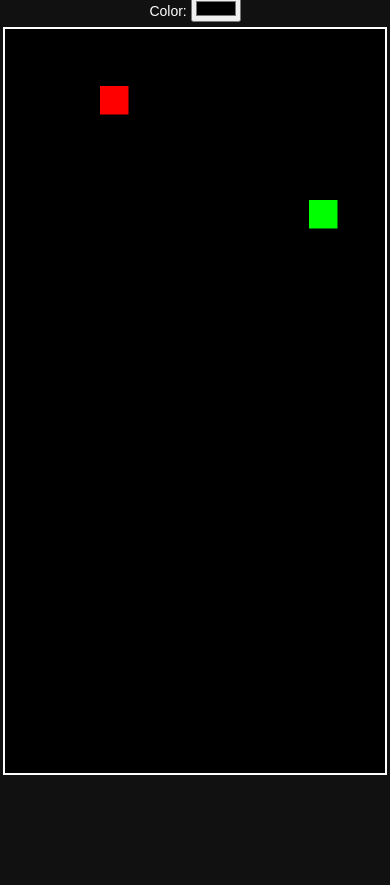
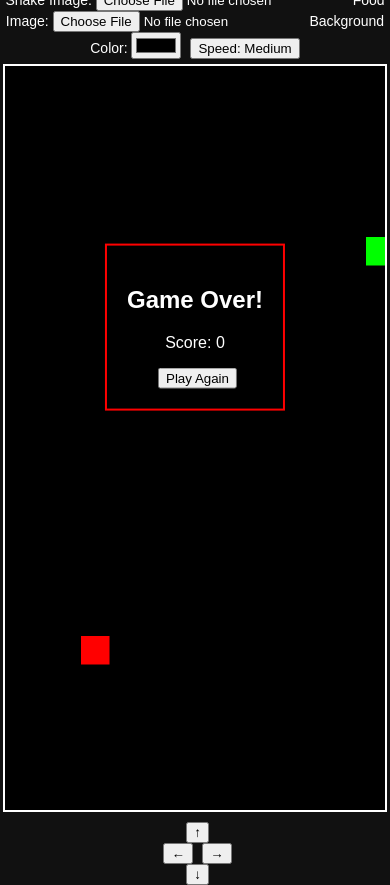
Before and after one commit to 468HHJ/akash-ind-game, a plain HTML site: page snake.html in a window 390 px wide. Shown: the part 95-980 px from the top of the page. Before the commit the page ends 870 px from the top, so only its background shows below. Drawn offline with Linux system fonts and the light colour scheme.

Commit message:
Update snake.html

```diff
--- a/snake.html
+++ b/snake.html
@@ -3,204 +3,187 @@
 <head>
 <meta charset="UTF-8">
 <meta name="viewport" content="width=device-width, initial-scale=1.0">
-  <title>Custom Snake Game</title>
+<title>Advanced Snake Game</title>
 <style>
-    body {
-      margin: 0;
-      padding: 0;
-      background: #111;
-      color: #fff;
-      font-family: Arial, sans-serif;
-      overflow: hidden;
-      text-align: center;
-    }
-
-    h1 {
-      margin: 5px 0;
-    }
-
-    .controls {
-      margin: 5px;
-      font-size: 14px;
-    }
-
-    canvas {
-      display: block;
-      margin: 0 auto;
-      background: #222;
-      border: 2px solid #fff;
-      touch-action: none;
-    }
+body { margin:0; padding:0; background:#111; color:#fff; font-family:Arial,sans-serif; text-align:center; overflow:hidden;}
+h1{margin:5px 0;}
+.controls{margin:5px;font-size:14px;}
+canvas{display:block;margin:0 auto;background:#222;border:2px solid #fff;touch-action:none;}
+.editor{margin-top:5px;display:none;border:1px solid #fff;padding:5px;}
+.editor canvas{border:1px solid #fff;background:#000; touch-action:none;}
+button{margin-left:5px;}
+#gameOver{display:none;position:absolute;top:50%;left:50%;transform:translate(-50%,-50%);background:rgba(0,0,0,0.8);padding:20px;border:2px solid red;}
+#score{position:absolute;top:10px;left:10px;font-size:20px;}
+#highScore{position:absolute;top:10px;right:10px;font-size:20px;}
+.mobile-controls{display:none;margin-top:10px;}
+@media (max-width:600px){.mobile-controls{display:block;}}
 </style>
 </head>
 <body>
-  <h1>🐍 Snake Game</h1>
+
+<h1>🐍 Advanced Snake Game</h1>
 
 <div class="controls">
-    <label>Snake Image:
-      <input type="file" id="snakeImageInput" accept="image/*">
-    </label>
-    <label>Food Image:
-      <input type="file" id="foodImageInput" accept="image/*">
-    </label>
-    <label>Background Color:
-      <input type="color" id="bgColorPicker" value="#000000">
-    </label>
+  <label>Snake Image: <input type="file" id="snakeImageInput" accept="image/*"></label>
+  <label>Food Image: <input type="file" id="foodImageInput" accept="image/*"></label>
+  <label>Background Color: <input type="color" id="bgColorPicker" value="#000000"></label>
+  <button onclick="changeSpeed()">Speed: Medium</button>
 </div>
+
+<div id="snakeEditor" class="editor">
+  <h3>Edit Snake Image</h3>
+  <canvas id="snakeEditCanvas" width="200" height="200"></canvas><br>
+  Zoom: <input type="range" id="snakeZoom" min="0.5" max="3" step="0.1" value="1">
+  <button onclick="applySnakeImage()">Apply Snake</button>
+  <p>Drag image with mouse or touch to adjust position</p>
+</div>
+
+<div id="foodEditor" class="editor">
+  <h3>Edit Food Image</h3>
+  <canvas id="foodEditCanvas" width="200" height="200"></canvas><br>
+  Zoom: <input type="range" id="foodZoom" min="0.5" max="3" step="0.1" value="1">
+  <button onclick="applyFoodImage()">Apply Food</button>
+  <p>Drag image with mouse or touch to adjust position</p>
+</div>
+
+<div id="gameOver">
+  <h2>Game Over!</h2>
+  <p id="finalScore">Score: 0</p>
+  <button onclick="resetGame()">Play Again</button>
+</div>
+
+<div id="score">Score: 0</div>
+<div id="highScore">High Score: 0</div>
 
 <canvas id="gameCanvas"></canvas>
 
+<div class="mobile-controls">
+  <button onclick="moveUp()">↑</button><br>
+  <button onclick="moveLeft()">←</button>
+  <button onclick="moveRight()">→</button><br>
+  <button onclick="moveDown()">↓</button>
+</div>
+
 <script>
-    const canvas = document.getElementById("gameCanvas");
-    const ctx = canvas.getContext("2d");
-
-    let baseGrid = 25;
+// ---------------- Canvas Setup ----------------
+const canvas=document.getElementById("gameCanvas");
+const ctx=canvas.getContext("2d");
 let gridSize;
 resizeCanvas();
-
 window.addEventListener("resize", resizeCanvas);
-
-    function resizeCanvas() {
-      canvas.width = window.innerWidth - 10;
-      canvas.height = window.innerHeight - 100;
-
-      // gridSize proportional to canvas size
-      gridSize = Math.floor(Math.min(canvas.width, canvas.height) / 20);
+function resizeCanvas(){
+  canvas.width=window.innerWidth-10;
+  canvas.height=window.innerHeight-100;
+  gridSize=Math.floor(Math.min(canvas.width,canvas.height)/20);
 }
 
-    let snake = [{ x: 9 * gridSize, y: 9 * gridSize }];
-    let dx = gridSize;
-    let dy = 0;
-    let food = randomFood();
+// ---------------- Game Variables ----------------
+let snake=[{x:9*gridSize,y:9*gridSize,img:null}], dx=gridSize, dy=0;
+let food=randomFood();
+let snakeImage=null, foodImage=null, bgColor="#000000";
+let score=0, highScore=localStorage.getItem("highScore")||0;
+let gameSpeed=120, gameRunning=true;
+document.getElementById("highScore").textContent=`High Score: ${highScore}`;
 
-    let snakeImage = null;
-    let foodImage = null;
-    let bgColor = "#000000";
+// ---------------- Snake & Food Editors ----------------
+let snakeEditImg=new Image(), snakeScale=1, snakeOffsetX=0, snakeOffsetY=0;
+let foodEditImg=new Image(), foodScale=1, foodOffsetX=0, foodOffsetY=0;
 
-    document.getElementById("snakeImageInput").addEventListener("change", (e) => {
-      const file = e.target.files[0];
-      if (file) {
-        const img = new Image();
-        img.src = URL.createObjectURL(file);
-        img.onload = () => { snakeImage = img; };
+// Helper function for editor drag + zoom
+function setupEditor(fileInput, editImg, editorDiv, editCanvas, editScaleSlider, applyFunc){
+  fileInput.addEventListener("change", e=>{
+    const file=e.target.files[0];
+    if(file){ editImg.src=URL.createObjectURL(file);
+      editImg.onload=()=>{editorDiv.style.display="block"; drawEditor();}
     }
   });
+  editScaleSlider.addEventListener("input", e=>{drawEditor();});
+  let dragging=false, lastX=0, lastY=0;
+  function drawEditor(){
+    const ctx=editCanvas.getContext("2d");
+    ctx.clearRect(0,0,editCanvas.width,editCanvas.height);
+    const scale=parseFloat(editScaleSlider.value);
+    const w=editImg.width*scale, h=editImg.height*scale;
+    const x=(editCanvas.width-w)/2+(editorDiv===snakeEditor?snakeOffsetX:foodOffsetX);
+    const y=(editCanvas.height-h)/2+(editorDiv===snakeEditor?snakeOffsetY:foodOffsetY);
+    ctx.drawImage(editImg,x,y,w,h);
+  }
+  editCanvas.addEventListener("mousedown", e=>{dragging=true; lastX=e.offsetX; lastY=e.offsetY;});
+  editCanvas.addEventListener("mouseup", e=>{dragging=false;});
+  editCanvas.addEventListener("mouseleave", e=>{dragging=false;});
+  editCanvas.addEventListener("mousemove", e=>{if(dragging){
+    if(editorDiv===snakeEditor){snakeOffsetX+=e.offsetX-lastX; snakeOffsetY+=e.offsetY-lastY;}
+    else{foodOffsetX+=e.offsetX-lastX; foodOffsetY+=e.offsetY-lastY;}
+    lastX=e.offsetX; lastY=e.offsetY; drawEditor();}});
+  // touch support
+  editCanvas.addEventListener("touchstart", e=>{dragging=true; lastX=e.touches[0].clientX; lastY=e.touches[0].clientY;});
+  editCanvas.addEventListener("touchmove", e=>{if(dragging){
+    if(editorDiv===snakeEditor){snakeOffsetX+=e.touches[0].clientX-lastX; snakeOffsetY+=e.touches[0].clientY-lastY;}
+    else{foodOffsetX+=e.touches[0].clientX-lastX; foodOffsetY+=e.touches[0].clientY-lastY;}
+    lastX=e.touches[0].clientX; lastY=e.touches[0].clientY; drawEditor(); e.preventDefault();}});
+  editCanvas.addEventListener("touchend", e=>{dragging=false;});
+  window[applyFunc]=function(){
+    if(editorDiv===snakeEditor){snakeImage=new Image(); snakeImage.src=editCanvas.toDataURL(); editorDiv.style.display="none";}
+    else{foodImage=new Image(); foodImage.src=editCanvas.toDataURL(); editorDiv.style.display="none";}
+  }
+}
+setupEditor(document.getElementById("snakeImageInput"), snakeEditImg, document.getElementById("snakeEditor"), document.getElementById("snakeEditCanvas"), document.getElementById("snakeZoom"), "applySnakeImage");
+setupEditor(document.getElementById("foodImageInput"), foodEditImg, document.getElementById("foodEditor"), document.getElementById("foodEditCanvas"), document.getElementById("foodZoom"), "applyFoodImage");
 
-    document.getElementById("foodImageInput").addEventListener("change", (e) => {
-      const file = e.target.files[0];
-      if (file) {
-        const img = new Image();
-        img.src = URL.createObjectURL(file);
-        img.onload = () => { foodImage = img; };
-      }
+// ---------------- Game Controls ----------------
+document.getElementById("bgColorPicker").addEventListener("input", e=>{bgColor=e.target.value;});
+document.addEventListener("keydown", e=>{
+  if(e.key==="ArrowUp"&&dy===0){dx=0;dy=-gridSize;}
+  else if(e.key==="ArrowDown"&&dy===0){dx=0;dy=gridSize;}
+  else if(e.key==="ArrowLeft"&&dx===0){dx=-gridSize;dy=0;}
+  else if(e.key==="ArrowRight"&&dx===0){dx=gridSize;dy=0;}
 });
 
-    document.getElementById("bgColorPicker").addEventListener("input", (e) => {
-      bgColor = e.target.value;
-    });
+// ---------------- Mobile Controls ----------------
+function moveUp(){if(dy===0){dx=0;dy=-gridSize;}}
+function moveDown(){if(dy===0){dx=0;dy=gridSize;}}
+function moveLeft(){if(dx===0){dx=-gridSize;dy=0;}}
+function moveRight(){if(dx===0){dx=gridSize;dy=0;}}
 
-    document.addEventListener("keydown", changeDirection);
+// ---------------- Game Functions ----------------
+function drawSnake(){snake.forEach((part,index)=>{
+  let size=gridSize*1.5;
+  if(part.img){ctx.drawImage(part.img,part.x,part.y,size,size);}
+  else if(snakeImage){ctx.drawImage(snakeImage,part.x,part.y,size,size);}
+  else{ctx.fillStyle=index===0?"lime":"green";ctx.fillRect(part.x,part.y,size,size);}
+})}
+function drawFood(){let size=gridSize*1.5;
+  if(foodImage){ctx.drawImage(foodImage,food.x,food.y,size,size);}
+  else{ctx.fillStyle="red";ctx.fillRect(food.x,food.y,size,size);}
+}
+function randomFood(){return {x:Math.floor(Math.random()*(canvas.width/gridSize))*gridSize,y:Math.floor(Math.random()*(canvas.height/gridSize))*gridSize};}
 
-    let touchStartX = 0;
-    let touchStartY = 0;
-
-    canvas.addEventListener("touchstart", (e) => {
-      const touch = e.touches[0];
-      touchStartX = touch.clientX;
-      touchStartY = touch.clientY;
-    });
-
-    canvas.addEventListener("touchend", (e) => {
-      const touch = e.changedTouches[0];
-      let dxTouch = touch.clientX - touchStartX;
-      let dyTouch = touch.clientY - touchStartY;
-
-      if (Math.abs(dxTouch) > Math.abs(dyTouch)) {
-        if (dxTouch > 0 && dx === 0) { dx = gridSize; dy = 0; }
-        else if (dxTouch < 0 && dx === 0) { dx = -gridSize; dy = 0; }
-      } else {
-        if (dyTouch > 0 && dy === 0) { dx = 0; dy = gridSize; }
-        else if (dyTouch < 0 && dy === 0) { dx = 0; dy = -gridSize; }
-      }
-    });
-
-    function changeDirection(event) {
-      if (event.key === "ArrowUp" && dy === 0) { dx = 0; dy = -gridSize; }
-      else if (event.key === "ArrowDown" && dy === 0) { dx = 0; dy = gridSize; }
-      else if (event.key === "ArrowLeft" && dx === 0) { dx = -gridSize; dy = 0; }
-      else if (event.key === "ArrowRight" && dx === 0) { dx = gridSize; dy = 0; }
+function update(){
+  if(!gameRunning) return;
+  const head={x:snake[0].x+dx,y:snake[0].y+dy,img:null};
+  if(head.x<0||head.y<0||head.x>=canvas.width||head.y>=canvas.height){gameOver(); return;}
+  for(let part of snake){if(head.x===part.x&&head.y===part.y){gameOver(); return;}}
+  snake.unshift(head);
+  if(head.x===food.x && head.y===food.y){
+    score+=10;
+    document.getElementById("score").textContent=`Score: ${score}`;
+    if(score>highScore){highScore=score; localStorage.setItem("highScore",highScore); document.getElementById("highScore").textContent=`High Score: ${highScore}`;}
+    // Add new segment image as food image
+    snake[0].img=foodImage?foodImage:null;
+    food=randomFood();
+  } else {snake.pop();}
 }
 
-    function drawSnake() {
-      snake.forEach((part, index) => {
-        let size = gridSize * 1.5; // snake image bigger
-        if (snakeImage) {
-          ctx.drawImage(snakeImage, part.x, part.y, size, size);
-        } else {
-          ctx.fillStyle = index === 0 ? "lime" : "green";
-          ctx.fillRect(part.x, part.y, size, size);
-        }
-      });
-    }
+function gameOver(){gameRunning=false; document.getElementById("gameOver").style.display="block"; document.getElementById("finalScore").textContent=`Score: ${score}`;}
+function resetGame(){snake=[{x:9*gridSize,y:9*gridSize,img:null}];dx=gridSize;dy=0;food=randomFood();score=0;document.getElementById("score").textContent=`Score: ${score}`;document.getElementById("gameOver").style.display="none";gameRunning=true;}
+function changeSpeed(){if(gameSpeed===120){gameSpeed=80;document.querySelector(".controls button").textContent="Speed: Fast";}
+else if(gameSpeed===80){gameSpeed=200;document.querySelector(".controls button").textContent="Speed: Slow";}
+else{gameSpeed=120;document.querySelector(".controls button").textContent="Speed: Medium";}
+clearInterval(gameInterval); gameInterval=setInterval(gameLoop,gameSpeed);}
 
-    function drawFood() {
-      let size = gridSize * 1.5; // food image bigger
-      if (foodImage) {
-        ctx.drawImage(foodImage, food.x, food.y, size, size);
-      } else {
-        ctx.fillStyle = "red";
-        ctx.fillRect(food.x, food.y, size, size);
-      }
-    }
-
-    function randomFood() {
-      return {
-        x: Math.floor(Math.random() * (canvas.width / gridSize)) * gridSize,
-        y: Math.floor(Math.random() * (canvas.height / gridSize)) * gridSize,
-      };
-    }
-
-    function update() {
-      const head = { x: snake[0].x + dx, y: snake[0].y + dy };
-
-      if (head.x < 0 || head.y < 0 || head.x >= canvas.width || head.y >= canvas.height) {
-        resetGame();
-        return;
-      }
-
-      for (let part of snake) {
-        if (head.x === part.x && head.y === part.y) {
-          resetGame();
-          return;
-        }
-      }
-
-      snake.unshift(head);
-
-      if (head.x === food.x && head.y === food.y) {
-        food = randomFood();
-      } else {
-        snake.pop();
-      }
-    }
-
-    function resetGame() {
-      snake = [{ x: 9 * gridSize, y: 9 * gridSize }];
-      dx = gridSize;
-      dy = 0;
-      food = randomFood();
-    }
-
-    function gameLoop() {
-      ctx.fillStyle = bgColor;
-      ctx.fillRect(0, 0, canvas.width, canvas.height);
-
-      drawSnake();
-      drawFood();
-      update();
-    }
-
-    setInterval(gameLoop, 120);
+// ---------------- Game Loop ----------------
+function gameLoop(){ctx.fillStyle=bgColor; ctx.fillRect(0,0,canvas.width,canvas.height); drawSnake(); drawFood(); update();}
+let gameInterval=setInterval(gameLoop,gameSpeed);
 </script>
 </body>
 </html>
```
Lines whose indentation alone changed are shown as unchanged.
